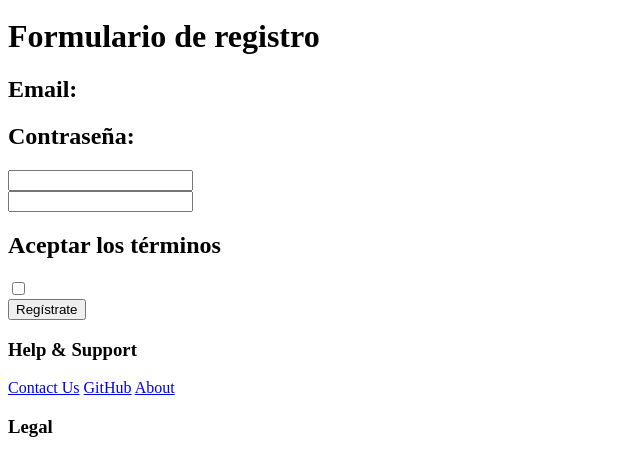
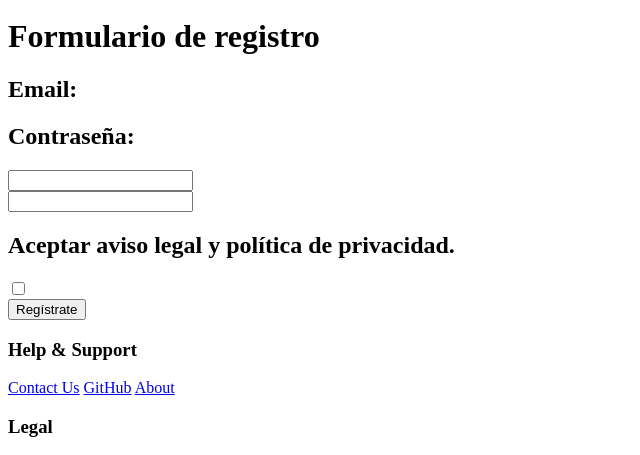
Before and after one commit to Angeloyo/UniOpinions, a Symfony app: template templates/registration/register.html.twig in a window 1280 px wide. Shown: the part 621-1076 px from the top of the page, without its empty margins (0-640 px from the left). Run offline with Twig, Linux system fonts and the light colour scheme; the template is opened without the code that fills it, so the values that code supplies are empty; form fields are guessed from the names that the template uses; some libraries are stand-ins or nearby versions.

Commit message:
register frontend minor legal change

```diff
--- a/templates/registration/register.html.twig
+++ b/templates/registration/register.html.twig
@@ -61,7 +61,7 @@
 
             <div class="flex flex-row text-3xl mt-7">
                 <h2 class="mx-5">
-                    Aceptar los términos
+                    Aceptar aviso legal y política de privacidad.
                 </h2>
 
                 <div class="">
```
